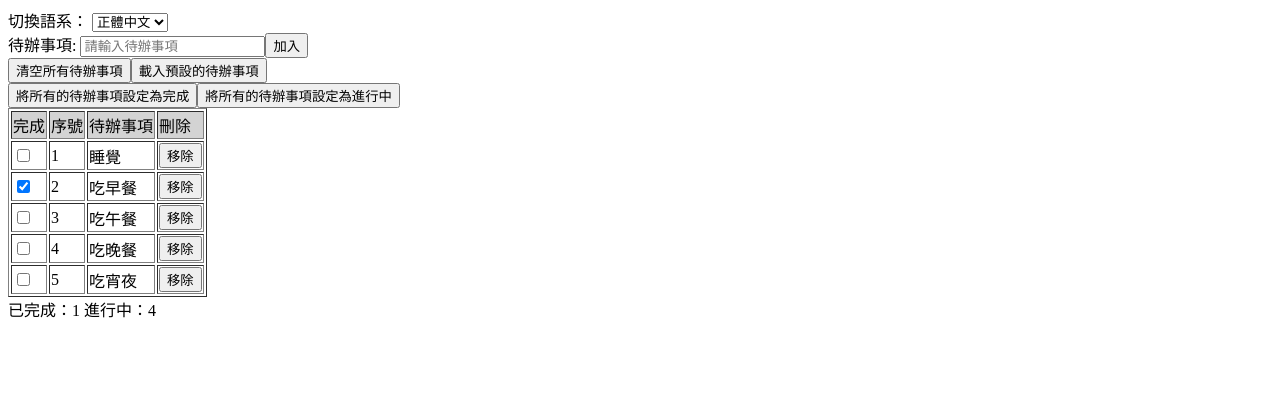
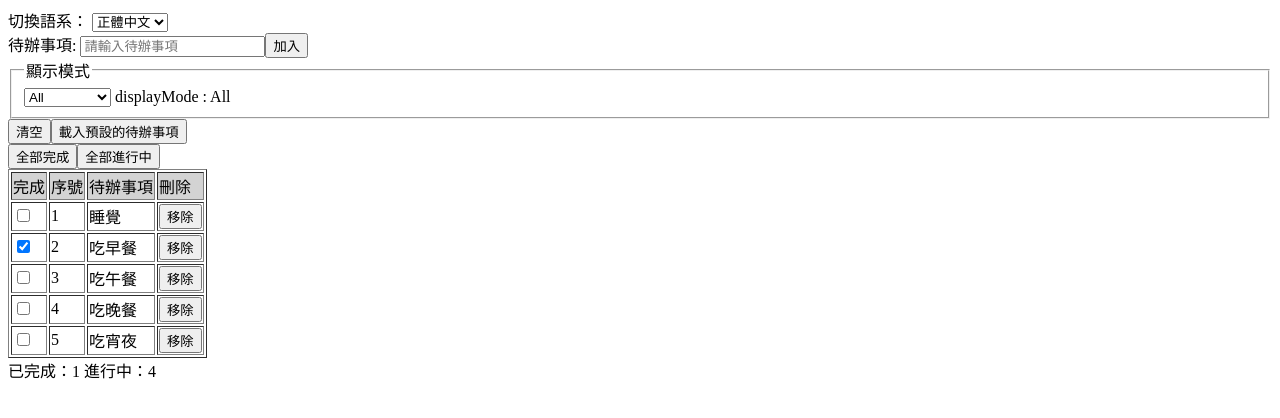
Before and after one commit to lesterio/todolist_exercise, an Angular app: page / in a window 1280 px wide. Shown: the top 418 px of the page. Built offline with nearby package versions, Linux system fonts and the light colour scheme.

Commit message:
發現了一個連動上的bug，調整寫法

```diff
--- a/src/todolistbody/todolistbody.component.css
+++ b/src/todolistbody/todolistbody.component.css
@@ -1,3 +1,7 @@
 .alertText{
   color: red;
 }
+
+.compelteMark{
+text-decoration : line-through;
+}
--- a/src/todolistbody/todolistbody.component.html
+++ b/src/todolistbody/todolistbody.component.html
@@ -8,14 +8,33 @@
   </label>
   <button (click)="clearCheckMessage();addItem()">加入</button>
   <div *ngIf="checkMessage!==''" [ngClass]="'alertText'">{{checkMessage}}</div>
+
+
+
+
+  <fieldset>
+    <legend>顯示模式</legend>
+    <select id="displayMode" [(ngModel)]="displayMode" (change)="getItemsByState(displayMode)">
+      <!-- 先留著，因為我現在不知道要怎麼要去處理，每一種case，對應的情境function要怎麼變化 -->
+      <!-- <option *ngFor="let item of ['all','onlyCompelete','onlyProcessing']">{{item}}</option> -->
+      <!--感覺這裡可以加ngif，去多優化，如果selected的話可以做點什麼之類的-->
+      <option>All</option>
+      <option>Active</option>
+      <option>Completed</option>
+    </select>
+    displayMode : {{displayMode}}
+
+
+
+  </fieldset>
   <div>
-    <button (click)="clearItem()">清空所有待辦事項</button><button (click)="readDefaultTodoItem()">載入預設的待辦事項</button><br>
-    <button (click)="setItemState(true)">將所有的待辦事項設定為完成</button><button (click)="setItemState(false)">將所有的待辦事項設定為進行中</button><br>
+    <button (click)="clearItem()">清空</button><button (click)="readDefaultTodoItem()">載入預設的待辦事項</button><br>
+    <button (click)="setItemState(true)">全部完成</button><button (click)="setItemState(false)">全部進行中</button><br>
 
   </div>
   <table [border]="1">
     <tr style="background-color: lightgrey;"><td>完成</td><td>序號</td><td>待辦事項</td><td>刪除</td></tr>
-    <tr *ngFor="let item of todoitems">
+    <tr *ngFor="let item of getItemsByState(displayMode)">
       <td><input type="checkbox"
         [id]="item.id"
         [checked]="item.isCompelete"
--- a/src/todolistbody/todolistbody.component.ts
+++ b/src/todolistbody/todolistbody.component.ts
@@ -1,5 +1,5 @@
 import { Component , inject ,OnInit} from '@angular/core';
-import { CommonModule} from '@angular/common';
+import { CommonModule, NgSwitch} from '@angular/common';
 import { Todoitem } from 'src/todoitem';
 import { FormsModule } from '@angular/forms';
 import { HttpClient } from '@angular/common/http';
@@ -14,63 +14,109 @@ import { HttpClient } from '@angular/common/http';
 })
 export class TodolistbodyComponent implements OnInit {
   checkMessage = ''
-  checkValue? :boolean
   inputDesc = ''
   maxSeq : number = 0
   currentItem? : Todoitem //= { id : 0 , itemDesc : '' , isCompelete : false}
   //? 表示，可允許空值
-  todoitems : Todoitem[] = [];
+  displayMode : string = 'All'
+  todoItems : Todoitem[] = [];
+
   request = inject(HttpClient);//定義一個請求
   ngOnInit(){
     this.request.get<Todoitem[]>('http://localhost:4200/assets/data/todoitems.json').subscribe(
     (response) => {
-      this.todoitems = response
+      this.todoItems = response
+      //this.todoItems = response
       //暫且做個timesCount
-      this.todoitems.forEach(item=>{
+      this.todoItems.forEach(item=>{
         this.maxSeq = item.id > this.maxSeq ? item.id : this.maxSeq
       })
     })
   }
-  clearItem = () => this.todoitems = []
+  clearItem = () => this.todoItems = []
   readDefaultTodoItem(){
     //Todo:用httpGet試試
     this.request.get<Todoitem[]>('http://localhost:4200/assets/data/todoitems.json').subscribe(
     (response) => {
-      this.todoitems = response
+      this.todoItems = response
       //暫且做個timesCount
-      this.todoitems.forEach(item=>{
+      this.todoItems.forEach(item=>{
         this.maxSeq = item.id > this.maxSeq ? item.id : this.maxSeq
       })
     })
+    this.todoItems = this.todoItems
   }
   clearCheckMessage = () => this.checkMessage = ''
   addItem(){
     this.maxSeq += 1
     if(this.inputDesc!=='')
-      this.todoitems.push({ id : this.maxSeq , itemDesc : this.inputDesc , isCompelete : false})
+      this.todoItems.push({ id : this.maxSeq , itemDesc : this.inputDesc , isCompelete : false})
     else
       this.checkMessage = '待辦事項不得為空'
     this.inputDesc = ''
   }
   removeItem(data : Todoitem){
-    return this.todoitems = this.todoitems.filter( item => item !== data)
+    return this.todoItems = this.todoItems.filter( item => item !== data)
   }
 
   updateItemState(id :number , state : boolean){
-    let index = this.todoitems.findIndex(item=>item.id===id)
-    if(index > -1) this.todoitems[index].isCompelete = state
+    let index = this.todoItems.findIndex(item=>item.id===id)
+    if(index > -1) this.todoItems[index].isCompelete = state
   }
   updateItemDescription(id : number , description : string){
-    let index = this.todoitems.findIndex(item => { item.id === id  })
-    if(index !== null) this.todoitems[index].itemDesc = description
+    let index = this.todoItems.findIndex(item => { item.id === id  })
+    if(index !== null) this.todoItems[index].itemDesc = description
   }
 
   setItemState(state:boolean){
-    this.todoitems.forEach(item=>item.isCompelete = state)
+    this.todoItems.forEach(item=>item.isCompelete = state)
   }
 
   //不確定怎樣的寫法比較好，再研究XD
-  getItemByStatusCount = (compelete : boolean) => { return this.todoitems.filter(t => t.isCompelete===compelete).length; }
-  getCompeleteItemCount = () => { return this.todoitems.filter(t => t.isCompelete===true).length; }
-  getProcessingItemCount = () => { return this.todoitems.filter(t => t.isCompelete===false).length; }
+  getItemByStateCount = (compelete : boolean) => {
+     return this.todoItems.filter(t => t.isCompelete===compelete).length; }
+  getCompeleteItemCount = () => { return this.todoItems.filter(t => t.isCompelete===true).length; }
+  getProcessingItemCount = () => { return this.todoItems.filter(t => t.isCompelete===false).length; }
+
+  getItems = () => this.todoItems;
+  getCompelteItems() {
+    let current : Todoitem[] = [];
+    current = this.todoItems.filter(t => t.isCompelete=== true);
+    return current;
+  }
+  getProcessingItems() {
+    let current : Todoitem[] = [];
+    current = this.todoItems.filter(t => t.isCompelete=== false);
+    return current;
+  }
+
+  //先留著這種想法，但在這次好像不太適合。
+  //好像也可以用enum?
+   getItemsByState(state : string |'All'|'Active'|'Completed'){
+    //console.log(state)
+    let current :Todoitem[] = [];
+     switch(state){
+      case 'All':
+        current = this.todoItems;
+        break;
+       case 'Active':
+        current = this.todoItems.filter(t => t.isCompelete=== false);
+        break;
+       case 'Completed':
+        current = this.todoItems.filter(t => t.isCompelete===true);
+        break;
+       default:
+        current = this.todoItems
+     }
+     return current;
+
+
+   }
+
+
+  //todo : 什麼叫pure function?還是感覺不太出來，待研究。
+  //目前的理解是，input是什麼，相對應的output就應該固定的
+  //可是，在寫程式的時候，常常就是會用到共用變數不是嗎？  那這樣不就會變影響到了？
+  // eg : getItemByStateCount(boolean) ，但實際應該要把整個array丟進來？ getItemByStateCount(Todoitems[],boolea)?
+  //這樣感覺是肥大耶(?!)
 }
```
